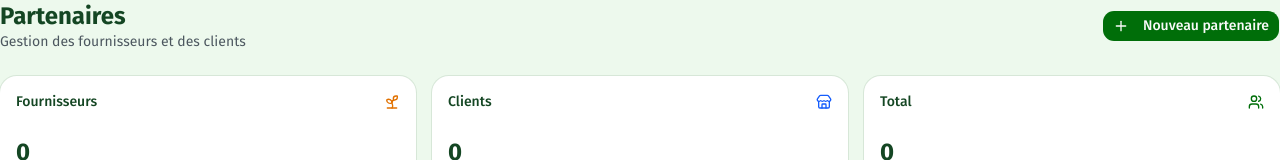
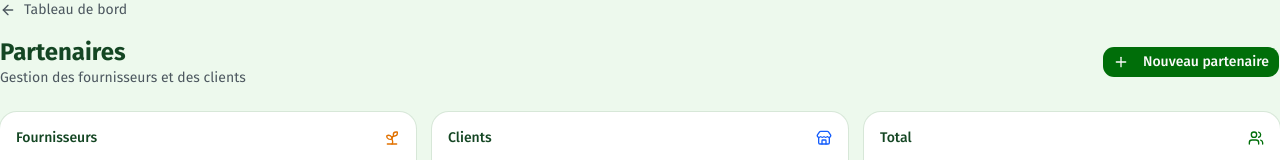
Before and after one commit to DIABY007/Klagnon, a Next.js app: page /dashboard/partenaires in a window 1280 px wide. Shown: the top 160 px of the page. Built offline with nearby package versions, Linux system fonts and the light colour scheme; no server answers; the database is empty.

Commit message:
ajout lien ← Tableau de bord sur les 5 pages

```diff
--- a/src/app/dashboard/achats/page.tsx
+++ b/src/app/dashboard/achats/page.tsx
@@ -18,7 +18,7 @@ import {
   TableHeader,
   TableRow,
 } from "@/components/ui/table";
-import { Loader2, Plus, ShoppingCart, PackageOpen } from "lucide-react";
+import { ArrowLeft, Loader2, Plus, ShoppingCart, PackageOpen } from "lucide-react";
 import Link from "next/link";
 
 interface AchatCRU {
@@ -57,6 +57,10 @@ export default function AchatsPage() {
 
   return (
     <div>
+      <Link href="/dashboard" className="inline-flex items-center gap-2 text-sm text-muted-foreground hover:text-foreground transition-colors mb-4">
+        <ArrowLeft className="h-4 w-4" />
+        Tableau de bord
+      </Link>
       {/* En-tête */}
       <div className="flex items-center justify-between mb-8">
         <div>
--- a/src/app/dashboard/partenaires/page.tsx
+++ b/src/app/dashboard/partenaires/page.tsx
@@ -36,7 +36,9 @@ import {
   DialogTitle,
   DialogTrigger,
 } from "@/components/ui/dialog";
+import Link from "next/link";
 import {
+  ArrowLeft,
   Loader2,
   Plus,
   Users,
@@ -218,6 +220,10 @@ export default function PartenairesPage() {
 
   return (
     <div className="space-y-6">
+      <Link href="/dashboard" className="inline-flex items-center gap-2 text-sm text-muted-foreground hover:text-foreground transition-colors mb-4">
+        <ArrowLeft className="h-4 w-4" />
+        Tableau de bord
+      </Link>
       {/* En-tête */}
       <div className="flex flex-col gap-4 sm:flex-row sm:items-center sm:justify-between">
         <div>
--- a/src/app/dashboard/stock/page.tsx
+++ b/src/app/dashboard/stock/page.tsx
@@ -1,6 +1,7 @@
 "use client";
 
 import { useRouter } from "next/navigation";
+import Link from "next/link";
 import { useEffect, useState } from "react";
 import { createClient } from "@/utils/supabase/client";
 import { Button } from "@/components/ui/button";
@@ -38,6 +39,7 @@ import {
   DialogTrigger,
 } from "@/components/ui/dialog";
 import {
+  ArrowLeft,
   Loader2,
   TrendingUp,
   TrendingDown,
@@ -220,6 +222,10 @@ export default function GestionStocksPage() {
 
   return (
     <div className="space-y-6 p-4 md:p-6 lg:p-8">
+      <Link href="/dashboard" className="inline-flex items-center gap-2 text-sm text-muted-foreground hover:text-foreground transition-colors mb-4">
+        <ArrowLeft className="h-4 w-4" />
+        Tableau de bord
+      </Link>
       {/* ---- Header ---- */}
       <div className="flex flex-col gap-4 sm:flex-row sm:items-center sm:justify-between">
         <div>
--- a/src/app/dashboard/tresorerie/page.tsx
+++ b/src/app/dashboard/tresorerie/page.tsx
@@ -36,7 +36,9 @@ import {
   DialogTitle,
   DialogTrigger,
 } from "@/components/ui/dialog";
+import Link from "next/link";
 import {
+  ArrowLeft,
   Loader2,
   Wallet,
   Smartphone,
@@ -322,6 +324,10 @@ export default function TresoreriePage() {
 
   return (
     <div className="space-y-6">
+      <Link href="/dashboard" className="inline-flex items-center gap-2 text-sm text-muted-foreground hover:text-foreground transition-colors mb-4">
+        <ArrowLeft className="h-4 w-4" />
+        Tableau de bord
+      </Link>
       {/* En-tête */}
       <div>
         <h1 className="text-2xl font-bold font-heading text-foreground">
--- a/src/app/dashboard/ventes/page.tsx
+++ b/src/app/dashboard/ventes/page.tsx
@@ -19,6 +19,7 @@ import {
   TableRow,
 } from "@/components/ui/table";
 import {
+  ArrowLeft,
   Loader2,
   Plus,
   TrendingUp,
@@ -118,6 +119,10 @@ export default function VentesPage() {
 
   return (
     <div className="space-y-6">
+      <Link href="/dashboard" className="inline-flex items-center gap-2 text-sm text-muted-foreground hover:text-foreground transition-colors mb-4">
+        <ArrowLeft className="h-4 w-4" />
+        Tableau de bord
+      </Link>
       {/* En-tête */}
       <div className="flex flex-col gap-4 sm:flex-row sm:items-center sm:justify-between">
         <div>
```
